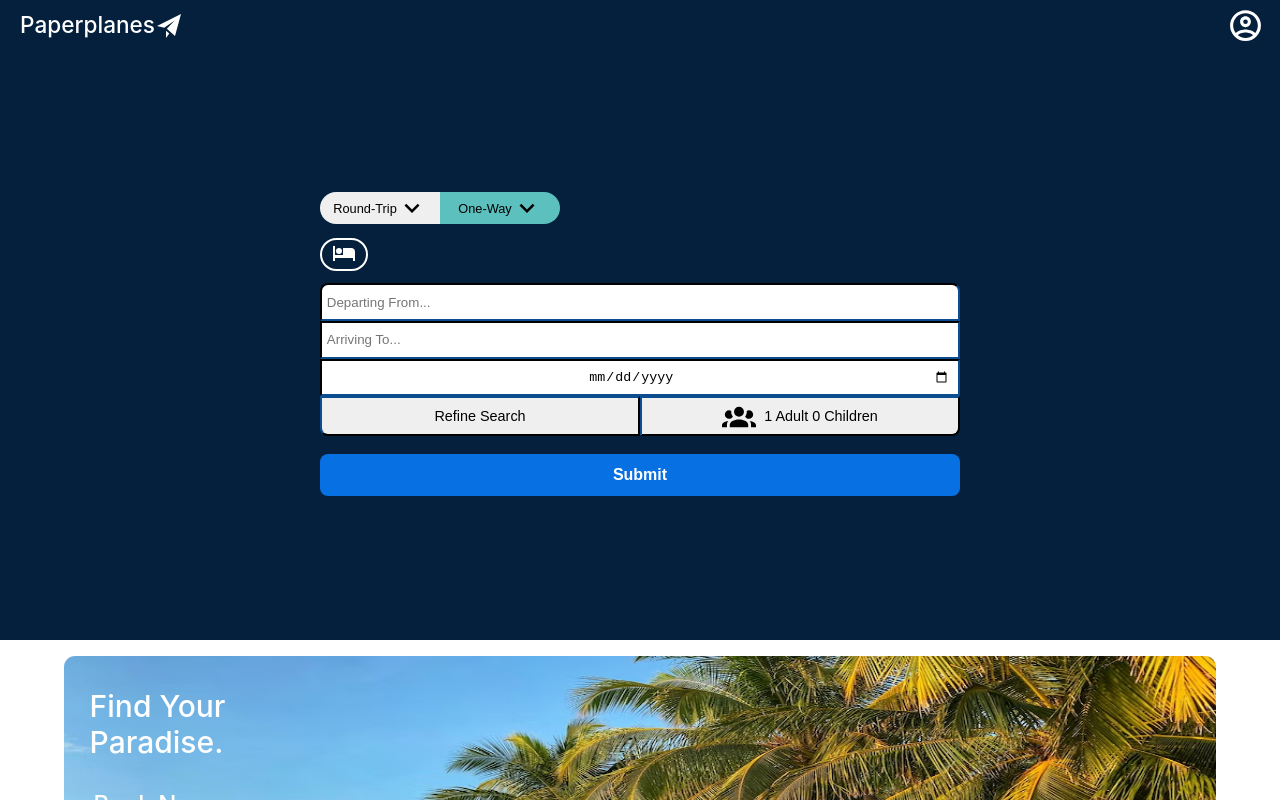
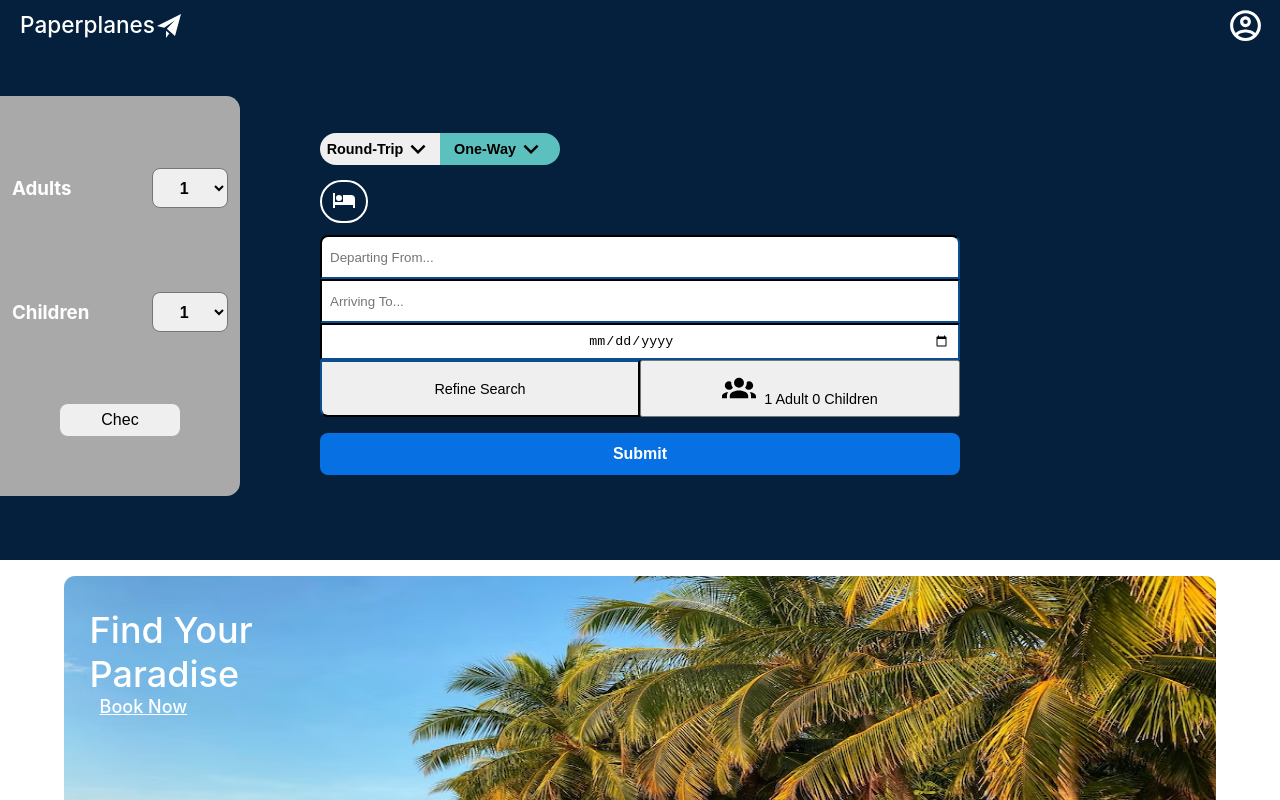
Before and after one commit to jcintron82/PaperPlanes-Travel-Platform, a React (Create React App) app in the folder client/: page / in a window 1280 px wide. Shown: the top 800 px of the page. Built offline with nearby package versions, Linux system fonts and the light colour scheme.

Commit message:
advanced on travelers model, currently connecting the inputs with the post request

```diff
--- a/client/src/components/utility/flightquerymodel.js
+++ b/client/src/components/utility/flightquerymodel.js
@@ -5,10 +5,13 @@ import { useState } from "react";
 import { CSSTransition } from "react-transition-group";
 import { useNavigate } from "react-router-dom";
 import { Header } from "./header";
+import { TravelersPopup } from './numoftravalersmodal'
 import { RecommendedTab } from './recommendedtraveltabs'
+import { travelerCounts } from "./numoftravalersmodal";
 export { FlightSearchModal, queryResponseObj };
 const queryResponseObj = [];
 const autocompleteAPIValuesHold = {};
+
 function FlightSearchModal() {
   const [departureLocation, setDepartureLocation] = useState("");
   const [arrivalLocation, setArrivalLocation] = useState("");
@@ -35,6 +38,8 @@ function FlightSearchModal() {
     returnDate: "",
     maxPrice: 5000,
     flightClass: "ECONOMY",
+    adults:travelerCounts.adults,
+    children:travelerCounts.children
   };
   const flightQuery = async (e) => {
     e.preventDefault();
@@ -220,6 +225,7 @@ function FlightSearchModal() {
             </button>
           </section>
           <label className="locationinputswrap">
+
             <input
               autoComplete="off"
               list="locationslist"
@@ -229,6 +235,7 @@ function FlightSearchModal() {
               onChange={(e) => updateSearchParams(e, "departure")}
               placeholder="Departing From..."
             ></input>
+
             <datalist id="locationslist">
               <option
                 onClick={() => console.log("YO")}
@@ -272,6 +279,7 @@ function FlightSearchModal() {
                     required
                     onChange={(e) => updateDatesAndFilters(e, "departureDate")}
                     type="date"
+                    placeholder="MM/DD/YYYY"
                   ></input>
                 </CSSTransition>
                 <input
@@ -304,6 +312,7 @@ function FlightSearchModal() {
                 </svg>
                 1 Adult 0 Children
               </button>
+              <TravelersPopup />
             </div>
           </section>
 
@@ -329,7 +338,7 @@ function FlightSearchModal() {
       <section className="otheritemswrap">
         <div>
         <div className="adwraps">
-          <p className="adslogans"><p>Find Your Paradise.</p><a>Book Now.</a></p>
+          <p className="adslogans"><p>Find Your Paradise</p><a className="booknowlink">Book Now</a></p>
         <img src={adPicOne}></img>
         </div>
         </div>
--- /dev/null
+++ b/client/src/components/utility/numoftravalersmodal.js
@@ -0,0 +1,46 @@
+import "../../css/utility/travelersmodal.css";
+import registerpagepic from '../../images/register/registerpagepic.avif'
+import { useState } from "react";
+
+export { TravelersPopup, travelerCounts}
+
+const travelerCounts = {
+    adults:1,
+    children:0,
+}
+
+ function TravelersPopup() {
+    const [adultTravelers, setAdultTravelers] = useState();
+    const [childrenTravelers, setchildrenTravelers] = useState();
+
+    const updateTravelers = (e) => {
+        travelerCounts.adults = e.target.value;
+        console.log(e.target.value)
+    };
+
+  return (
+    <section className="travelersnumpopup">
+            <label className="travelerlabelwraps">
+                <h1>Adults</h1>
+            <select onChange={(e) => {updateTravelers(e)}} className="travelersselectinput">
+                <option>1</option>
+                <option>2</option>
+                <option>3</option>
+                <option>4</option>
+                <option>5</option>
+            </select></label>
+        <label className="travelerlabelwraps">
+            <h1>Children</h1>
+        <select className="travelersselectinput">
+                <option>1</option>
+                <option>2</option>
+                <option>3</option>
+                <option>4</option>
+            </select>
+            </label>
+            <button type="button" className="travelersconfirmbtn">Chec</button>
+
+    </section>
+  )
+}
+export default TravelersPopup;
--- a/client/src/css/utility/header.css
+++ b/client/src/css/utility/header.css
@@ -68,9 +68,10 @@ html{
 p{
     align-items: center;
     padding-right: 0.12rem;
-    font-size: 1.25em;
+    font-size: 1.5em;
     margin-top: 1rem;
     font-weight: 500;
+    margin-bottom: 0;
 }
 .loginInputs{
     width: 60vw;
--- a/client/src/css/utility/home.css
+++ b/client/src/css/utility/home.css
@@ -5,7 +5,7 @@ h4{
     display: flex;
     background-color: #05203C;
     color: white;
-    height: 70vh;
+    height: 60vh;
     padding-top: 10vh;
     justify-content: center;
     align-items: center;
@@ -39,7 +39,7 @@ h4{
 }
 .locationinputs{
     width: 100%;
-    padding: 0.3rem;
+    padding: 0.5rem;
     border-radius: 0.45rem;
     height: 1.5rem;
     border-top-right-radius: 1rem;
@@ -49,7 +49,7 @@ h4{
 }
 .locationinputsarrival{
     width: 100%;
-    padding: 0.3rem;
+    padding: 0.5rem;
     border-radius: 0.45rem;
     height: 1.5rem;
     margin-top: .75rem;
@@ -78,7 +78,11 @@ h4{
     width: 100%;
     text-align: center;
     border-radius: 0;
+
 }
+::-webkit-calendar-picker-indicator {
+    /* width: 100%; */
+  }
 input[type=number]{
     padding: .5rem;
     width: 30%;
@@ -122,32 +126,32 @@ select{
 }
 .triptypebtnround{
     width: 50%;
-    font-size: .7em;
     height: 2rem;
     border-radius: 0;
     border-top-left-radius: 1.5rem;
     border-bottom-left-radius: 1.5rem;
     font-weight: 500;
-    font-size: .8em;
+    font-size: .9em;
     display: flex;
     justify-content: center;
     align-items: center;
     border: none;
+    font-weight: 600;
 
 }
 .triptypebtnone{
     width: 50%;
-    font-size: .7em;
     height: 2rem;
     border-radius: 0.;
     border-top-right-radius: 1.5rem;
     border-bottom-right-radius: 1.5rem;
     font-weight: 500;
-    font-size: .8em;
+    font-size: .9em;
     display: flex;
     justify-content: center;
     align-items: center;
     border: none;
+    font-weight: 600;
 }
 .triptypebtnselected{
     transition: .5s linear;
@@ -158,7 +162,7 @@ select{
     border: solid white 2px;
     border-radius: 50px;
     margin-top: .75rem;
-    padding: 0;
+    padding: .3rem;
     width: 3rem;
 
 }
@@ -233,6 +237,7 @@ img{
     width: 50%;
     max-width: 20rem;
     font-size: .9em;
+    padding: .5rem;
 }
 
 .dateselectionwrap > * {
@@ -267,6 +272,13 @@ img{
     width: 34px;
     padding-right: .5rem;
 }
+.booknowlink{
+    font-size: .75em;
+    width: 100%;
+    display: block;
+    padding-left: 5%;
+    text-decoration: underline;
+}
 @media(min-width:768px){
     .adslogans{
         font-size: 1.5em;
--- a/client/src/css/utility/recommendedtabs.css
+++ b/client/src/css/utility/recommendedtabs.css
@@ -30,10 +30,12 @@ html, body {
 .textwraps{
     display: flex;
     margin: 0;
+    font-size: .8em;
 }
 .recommendedtabswrap{
     padding-left: 0;
     gap: 50px;
     display: flex;
     flex-flow: row wrap;
+    justify-content: center;
 }
--- a/client/src/css/utility/signuppage.css
+++ b/client/src/css/utility/signuppage.css
@@ -22,9 +22,10 @@
 }
 .registerinputs{
     margin-top: 0.25rem;
-    padding: 0.25rem;
+    padding: 0.5rem;
     border-radius: 0.5rem;
-    border: solid 1px;
+    border: solid 1px #B8B8B8;
+    font-size: .9em;
 }
 .registerimgwrap{
     width: 50%;
--- /dev/null
+++ b/client/src/css/utility/travelersmodal.css
@@ -0,0 +1,48 @@
+.travelersnumpopup{
+    width: 90%;
+    position: absolute;
+    left: 0;
+    top: 5rem;
+    height: 50%;
+    margin: 1rem 0;
+    background-color: darkgrey;
+    border-radius: 0;
+    z-index: 5;
+    border-bottom-right-radius: 0.85rem;
+    border-top-right-radius: 0.85rem;
+    max-width: 15rem;
+    display: flex;
+    flex-direction: column;
+    justify-content: space-evenly;
+    align-items: center;
+}
+.travelersselectinput{
+    height: 2.5rem;
+    width: 35%;
+    border-radius: 0.5rem;
+    text-align: center;
+    font-size: 1em;
+    font-weight: 600;
+}
+.travelerlabelwraps{
+    display: flex;
+    width: 90%;
+    justify-content: space-between;
+    height: 4rem;
+    align-items: center;
+}
+.travelersconfirmbtn{
+    width: 50%;
+    height: 2rem;
+    border-radius: 0.5rem;
+    border: none;
+    font-size: 1em;
+    font-weight: 500;
+}
+@media(min-width:1024px){
+    .travelersnumpopup{
+        position: absolute;
+
+        ;
+    }
+}
```
